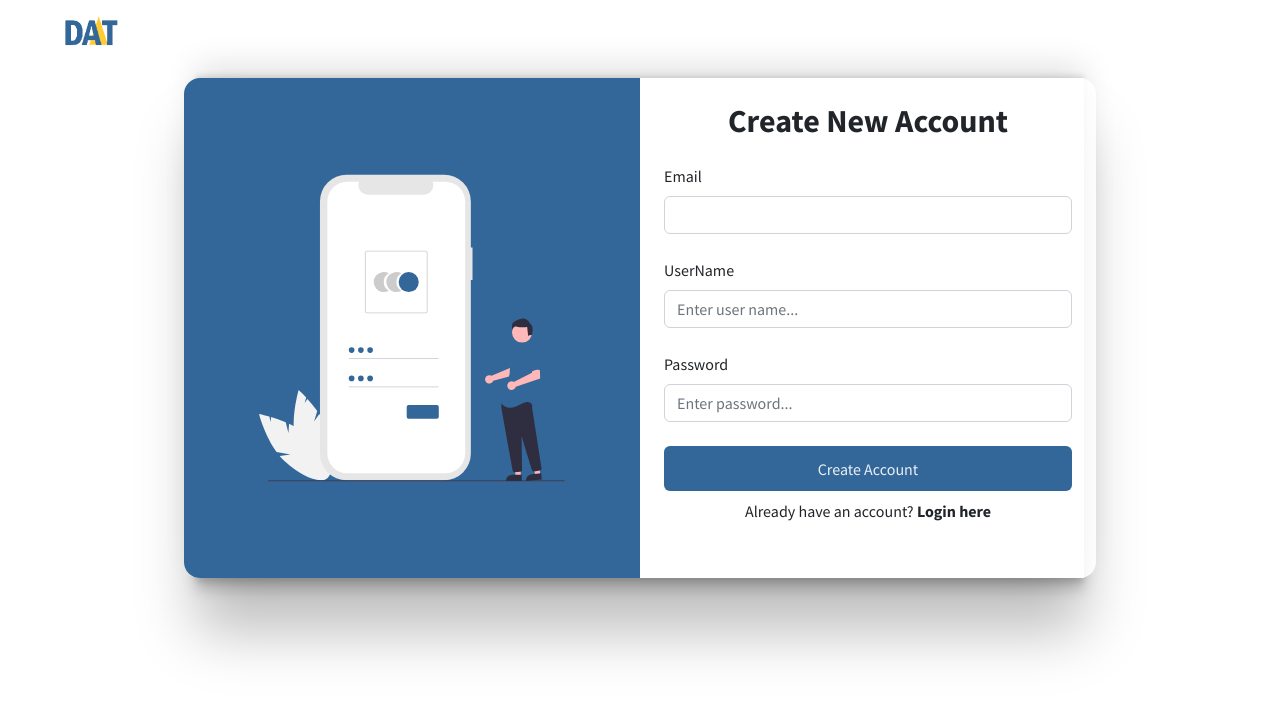
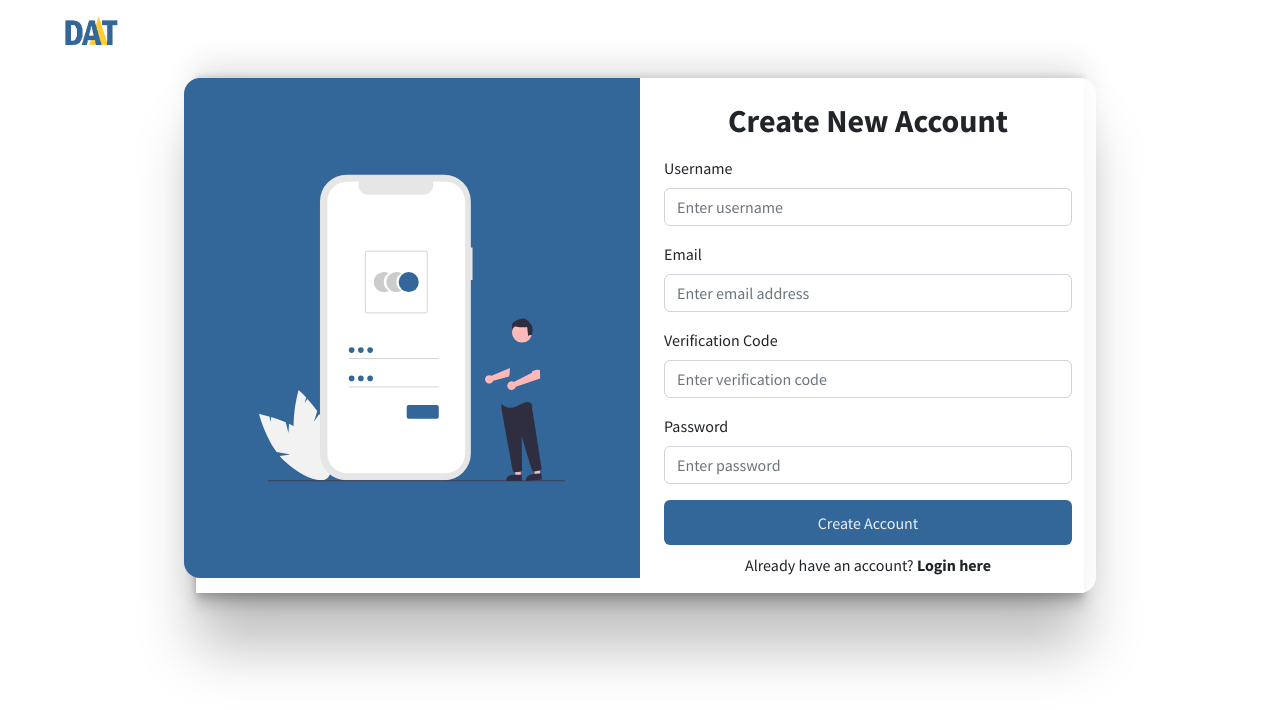
Before and after one commit to myominhtoo/dat-bbs-frontend, an Angular app: page /register in a window 1280 px wide. Shown: the top 710 px of the page. Built offline with nearby package versions, Linux system fonts and the light colour scheme.

Commit message:
re-fixed store logic for verify control

```diff
--- a/src/app/components/page/register/register.component.html
+++ b/src/app/components/page/register/register.component.html
@@ -14,19 +14,23 @@
         <div class="col-6 card-body register-rounded-form">
             <form (ngSubmit)="onSubmit()">
                 <h2 class="text-center fw-bold mt-4">Create New Account</h2>
-                <div class="mx-4 my-4 ">
+                <div class="mx-4 my-3">
+                    <label for="username" class="form-label">Username</label>
+                    <input type="text" placeholder="Enter username " class="form-control" id="username" [(ngModel)]="user.username" name="username">
+                </div>
+                <div class="mx-4 my-3 ">
                     <label for="email" class="form-label">Email</label>
-                    <input type="email" class="form-control" id="email" value="company@gmail.com" [(ngModel)]="user.email" name="email" readonly>
+                    <input type="email" placeholder="Enter email address" class="form-control" id="email" value="company@gmail.com" [(ngModel)]="user.email" name="email">
                 </div>
-                <div class="mx-4 my-4">
-                    <label for="username" class="form-label">UserName</label>
-                    <input type="text" placeholder="Enter user name..." class="form-control" id="username" [(ngModel)]="user.username" name="username">
+                <div class="mx-4 my-3">
+                    <label for="password" class="form-label">Verification Code</label>
+                    <input type="number" placeholder="Enter verification code" class="form-control" id="code" [(ngModel)]="user.code" name="code">
                 </div>
-                <div class="mx-4 my-4">
+                <div class="mx-4 my-3">
                     <label for="password" class="form-label">Password</label>
-                    <input type="password" placeholder="Enter password..." class="form-control" id="password" [(ngModel)]="user.password" name="password">
+                    <input type="password" placeholder="Enter password" class="form-control" id="password" [(ngModel)]="user.password" name="password">
                 </div>
-                <div class="mx-4 my-4">
+                <div class="mx-4 my-3">
                 <div class="d-grid">
                     <input type="submit" class="btn signup-btn" value="Create Account">
                 </div>
--- a/src/app/components/page/register/register.component.ts
+++ b/src/app/components/page/register/register.component.ts
@@ -9,15 +9,14 @@ import { UserService } from "src/app/model/service/http/user.service";
 export class Register{
 
     user : User = new User ();
-    constructor(private userService : UserService ){
+    constructor(private userService : UserService ){}
 
-    }
     onSubmit(){
-
-        this.userService.sendRegisteration(this.user).subscribe({
-            next : (res) => {
-                console.log(res);
-            }
-        })
+        console.log(this.user)
+        // this.userService.sendRegisteration(this.user).subscribe({
+        //     next : (res) => {
+        //         console.log(res);
+        //     }
+        // })
     }
 }
--- a/src/app/components/page/verifyEmail/verify-email.component.ts
+++ b/src/app/components/page/verifyEmail/verify-email.component.ts
@@ -18,7 +18,8 @@ export class VerifyEmail implements OnInit{
     constructor(private userService : UserService ){}
 
     ngOnInit(): void {
-        this.status.hasGotVerification = localStorage.getItem('hasGotVerification') == 'true' ? true : false;
+        let storedData = localStorage.getItem(btoa('data'));
+        this.status.hasGotVerification = storedData ==  null ? false : JSON.parse(atob(`${storedData}`)).hasGotVerification;
     }
 
     onSubmit(){
@@ -28,12 +29,11 @@ export class VerifyEmail implements OnInit{
             this.status.hasError = !res.ok;
             if( res.ok ) {
                 this.status.hasGotVerification = true;
-                localStorage.setItem('hasGotVerification',"true");
+                localStorage.setItem(btoa('data'),btoa(JSON.stringify({ hasGotVerification : true , email : this.email })));
             }
             this.status.isLoading = false;
         }
        })
     }
 
-
 }
--- a/src/app/components/page/verifyEmail/verifypass-component.html
+++ b/src/app/components/page/verifyEmail/verifypass-component.html
@@ -4,8 +4,8 @@
             <div class="col-12 mb-3">
 
                 <p class="text-center register-header fw-bold text-success">
-                    Successfully Verified
-                    <i class="fas fa-circle-check"></i>
+                    <!-- Successfully Verified!<i class="fas fa-circle-check"></i> -->
+                    Please Check Your Email!
                 </p>
             </div>
             <div class="col-12">
--- a/src/app/model/bean/user.ts
+++ b/src/app/model/bean/user.ts
@@ -10,5 +10,6 @@ export class User {
       gender !: number;
       image !: File;
       deleteStatus !: boolean;
+      code! :number;
 
 }
```
